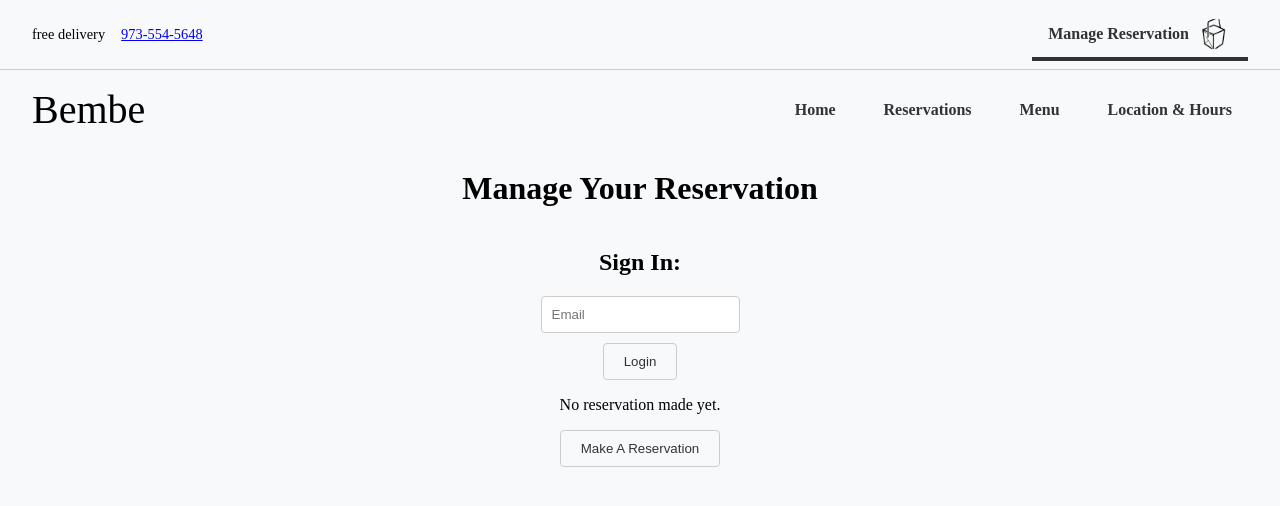
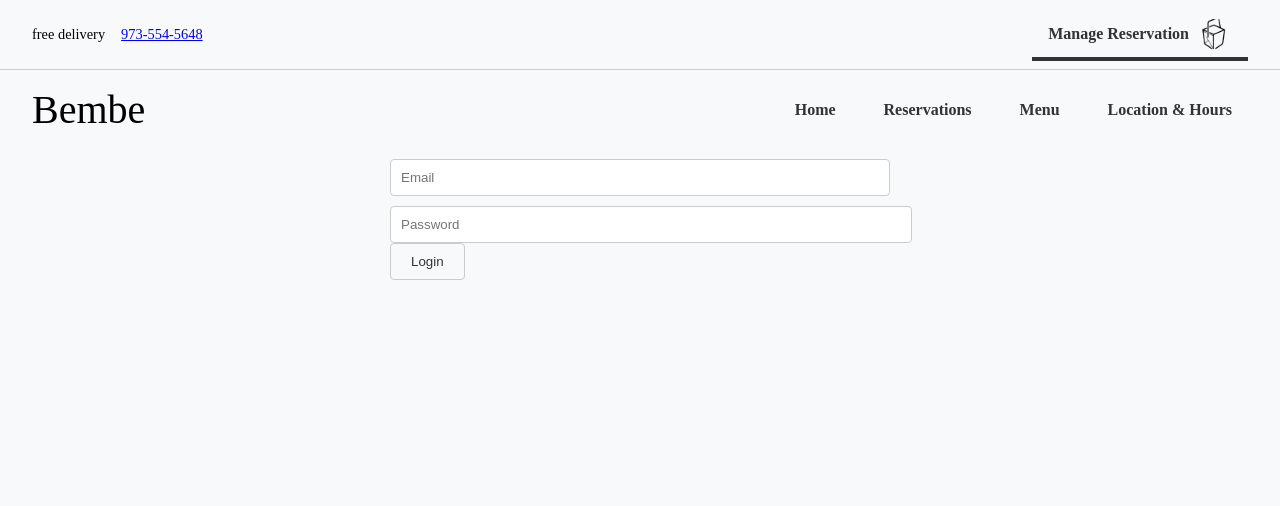
Before and after one commit to jennyglitters/Bembe-Phase-4-Project, a React (Create React App) app in the folder client/: page /manage-reservation in a window 1280 px wide. Shown: the top 506 px of the page. Built offline with nearby package versions, Linux system fonts and the light colour scheme; a web font is replaced by a local one.

Commit message:
New Changes Seeded BackEnd/Users Login Working 4:10Pm

```diff
--- /dev/null
+++ b/client/src/components/LoginForm.js
@@ -0,0 +1,48 @@
+import React, { useState } from 'react';
+import { useUser } from './UserContext';
+
+const LoginForm = () => {
+  const { login } = useUser();
+  const [email, setEmail] = useState('');
+  const [password, setPassword] = useState('');
+  const [error, setError] = useState('');
+
+  const handleSubmit = async (event) => {
+      event.preventDefault();
+      // Example: Post credentials to your backend
+      try {
+          const response = await fetch('/users/login', {
+              method: 'POST',
+              headers: { 'Content-Type': 'application/json' },
+              body: JSON.stringify({ email, password }),
+          });
+          if (!response.ok) throw new Error('Login failed');
+          const { access_token } = await response.json();
+          login(access_token); // Use the login function from context
+      } catch (error) {
+          setError('Failed to login');
+          console.error(error);
+      }
+  };
+
+  return (
+      <form onSubmit={handleSubmit}>
+          <input
+              type="email"
+              placeholder="Email"
+              value={email}
+              onChange={(e) => setEmail(e.target.value)}
+          />
+          <input
+              type="password"
+              placeholder="Password"
+              value={password}
+              onChange={(e) => setPassword(e.target.value)}
+          />
+          <button type="submit">Login</button>
+          {error && <p>{error}</p>}
+      </form>
+  );
+};
+
+export default LoginForm;
--- a/client/src/components/ReservationForm.js
+++ b/client/src/components/ReservationForm.js
@@ -50,9 +50,13 @@ const ReservationForm = () => {
   };
 
   const handleSubmit = (values, actions) => {
+    const token = localStorage.getItem('accessToken'); // Assume the token is stored in localStorage
     fetch('/reservations', {
       method: 'POST',
-      headers: { 'Content-Type': 'application/json' },
+      headers: {
+        'Content-Type': 'application/json',
+        'Authorization': `Bearer ${token}`  // Include the token in the request
+      },
       body: JSON.stringify(values),
     })
     .then(response => {
@@ -92,24 +96,20 @@ const ReservationForm = () => {
   return (
       <div>
           <h2>Make a Reservation</h2>
-      {submissionMessage && (
-        <div className="submission-message">
-          {submissionMessage}
-        </div>
-      )}
+          {submissionMessage && <div className="submission-message">{submissionMessage}</div>}
           <Formik
               initialValues={{
                   name: '',
                   lastname: '',
                   email: '',
+                  password: '', // Including password
                   phonenumber: '',
+                  date: '',
                   time: '',
                   guests: '',
-          menuItems: [], // Holds selected menu items
-          date: ''
+                  menuItems: [],
+                  specialNotes: '',
               }}
-        // Validation logic
-        validate={validate}
               onSubmit={handleSubmit}
           >
         {({ values, setFieldValue, isSubmitting, resetForm }) => (
@@ -130,6 +130,12 @@ const ReservationForm = () => {
               <label htmlFor="email">Email</label>
               <Field id="email" name="email" type="email" placeholder="Your Email Address" />
               <ErrorMessage name="email" component="div" className="field-error" />
+            </div>
+
+            <div className="form-field">
+                <label htmlFor="password">Password</label>
+                <Field id="password" name="password" type="password" />
+                <ErrorMessage name="password" component="div" className="field-error" />
             </div>
 
             <div className="form-field">
--- a/client/src/components/ReservationManagement.js
+++ b/client/src/components/ReservationManagement.js
@@ -1,95 +1,66 @@
 import React, { useState, useEffect } from 'react';
-import axios from 'axios';
 import { useNavigate } from 'react-router-dom';
+import { useUser } from './UserContext';
+import LoginForm from './LoginForm';
 
 const ReservationManagement = () => {
-  const [email, setEmail] = useState('');
-  const [reservation, setReservation] = useState(null);
-  const [isAuthenticated, setIsAuthenticated] = useState(false);
+  const { isAuthenticated, userToken } = useUser();
+  const [reservations, setReservations] = useState([]);
   const navigate = useNavigate();
 
   useEffect(() => {
-    const token = localStorage.getItem('token');
-    if (token) {
-      axios.defaults.headers.common['Authorization'] = `Bearer ${token}`;
+    if (isAuthenticated) {
+      fetchReservations();
     }
+  }, [isAuthenticated]);
 
-    const loggedInUser = localStorage.getItem('user');
-    if (loggedInUser) {
-      const foundUser = JSON.parse(loggedInUser);
-      setEmail(foundUser.email);
-      setIsAuthenticated(true);
-      fetchReservation(foundUser.email);
-    }
-  }, []);
+  const fetchReservations = () => {
+    fetch('/reservations', {
+      method: 'GET',
+      headers: {
+        'Authorization': `Bearer ${userToken}`,
+      },
+    })
+    .then(response => {
+      if (!response.ok) throw new Error('Failed to fetch reservations');
+      return response.json();
+    })
+    .then(setReservations)
+    .catch(error => console.error('Error fetching reservations:', error));
+  };
 
-const handleLogin = async (email) => {
+  const deleteReservation = async (reservationId) => {
     try {
-    const response = await axios.post('/users/login', { email });
-    const { access_token } = response.data;
-    localStorage.setItem('token', access_token); // Storing the token
-    axios.defaults.headers.common['Authorization'] = `Bearer ${access_token}`; // Setting the default header
-    setIsAuthenticated(true);
-    // Further actions after successful login
+      await fetch(`/reservations/${reservationId}`, {
+        method: 'DELETE',
+        headers: {
+          'Authorization': `Bearer ${userToken}`,
+        },
+      });
+      setReservations(reservations.filter(reservation => reservation.id !== reservationId));
+      alert('Reservation successfully canceled');
     } catch (error) {
-    console.error('Login failed:', error);
+      console.error('Failed to cancel reservation:', error);
     }
   };
 
-  //Visitor's email is used to fetch the reservation
-  const fetchReservation = async (email) => {
-    try {
-      const response = await axios.get(`/reservations?email=${email}`);
-      setReservation(response.data); // Assuming the backend returns the most recent reservation for this email
-    } catch (error) {
-      console.error('Error fetching reservation:', error);
+  if (!isAuthenticated) {
+    return <LoginForm />;
   }
-  };
-
-  const handleUpdateReservationClick = () => {
-    navigate('/reservation', { state: { reservation: reservation, isNew: false } });
-  };
-
-  const handleDeleteReservation = async () => {
-    try {
-      await axios.delete(`/reservations/${reservation.id}`);
-      setReservation(null); // Clear the reservation after deletion
-    } catch (error) {
-      console.error('Error deleting reservation:', error);
-    }
-  };
-
-  const handleMakeReservationClick = () => {
-    navigate('/reservations');
-  };
 
   return (
-      <div className="center-content">
-    <h1>Manage Your Reservation</h1>
-    {!isAuthenticated ? (
     <div>
-        <h2>Sign In:</h2>
-        <input
-          type="email"
-          placeholder="Email"
-          value={email}
-          onChange={(e) => setEmail(e.target.value)}
-        />
-        <button onClick={() => handleLogin(email)}>Login</button>
+      <h1>Manage Your Reservations</h1>
+      {reservations.length > 0 ? (
+        reservations.map(reservation => (
+          <div key={reservation.id}>
+            <p>Reservation Details: {reservation.details} (Placeholder for actual reservation details)</p>
+            <button onClick={() => navigate(`/update-reservation/${reservation.id}`)}>Update</button>
+            <button onClick={() => deleteReservation(reservation.id)}>Cancel</button>
           </div>
-    ) : null}
-    {!reservation ? (
-      <div>
-        <p>No reservation made yet.</p>
-        <button onClick={handleMakeReservationClick}>Make A Reservation</button>
-      </div>
+        ))
       ) : (
-      <div>
-        <h2>Your Reservation</h2>
-        <p>Reservation details...</p>
-        <button onClick={handleUpdateReservationClick}>Update Reservation</button>
-        <button onClick={handleDeleteReservation}>Cancel Reservation</button>
-      </div>
+        <p>No reservations found. Please make a reservation.</p>
       )}
     </div>
   );
--- a/client/src/components/UserContext.js
+++ b/client/src/components/UserContext.js
@@ -1,11 +1,45 @@
-import React, { createContext, useState, useContext } from 'react';
+import React, { createContext, useState, useContext, useEffect } from 'react';
 
 const UserContext = createContext();
 
 export const UserProvider = ({ children }) => {
     const [user, setUser] = useState(null);
+    // Initialize isAuthenticated based on whether a token exists in localStorage
+    const [isAuthenticated, setIsAuthenticated] = useState(!!localStorage.getItem('userToken'));
+    // Optionally store other user information (e.g., token)
+    const [userToken, setUserToken] = useState(localStorage.getItem('userToken'));
 
-    return <UserContext.Provider value={{ user, setUser }}>{children}</UserContext.Provider>;
+    const login = (token) => {
+        setIsAuthenticated(true);
+        setUserToken(token);
+        localStorage.setItem('userToken', token); // Store the token in localStorage for persistence
+    };
+
+    const logout = () => {
+        setIsAuthenticated(false);
+        setUserToken('');
+        setUser(null); // Clear the user state
+        localStorage.removeItem('userToken'); // Clean up token from localStorage
+    };
+
+    // Automatically log out the user if the token is removed or invalidated
+    useEffect(() => {
+        const handleStorageChange = () => {
+            if (!localStorage.getItem('userToken')) {
+                logout();
+            }
+        };
+
+        window.addEventListener('storage', handleStorageChange);
+
+        return () => window.removeEventListener('storage', handleStorageChange);
+    }, []);
+
+    return (
+        <UserContext.Provider value={{ user, setUser, isAuthenticated, userToken, login, logout }}>
+            {children}
+        </UserContext.Provider>
+    );
 };
 
 export const useUser = () => useContext(UserContext);
```
Also changed, not shown: 1 other file (tests, documents, lock files or other folders). Lines whose indentation alone changed are shown as unchanged.
